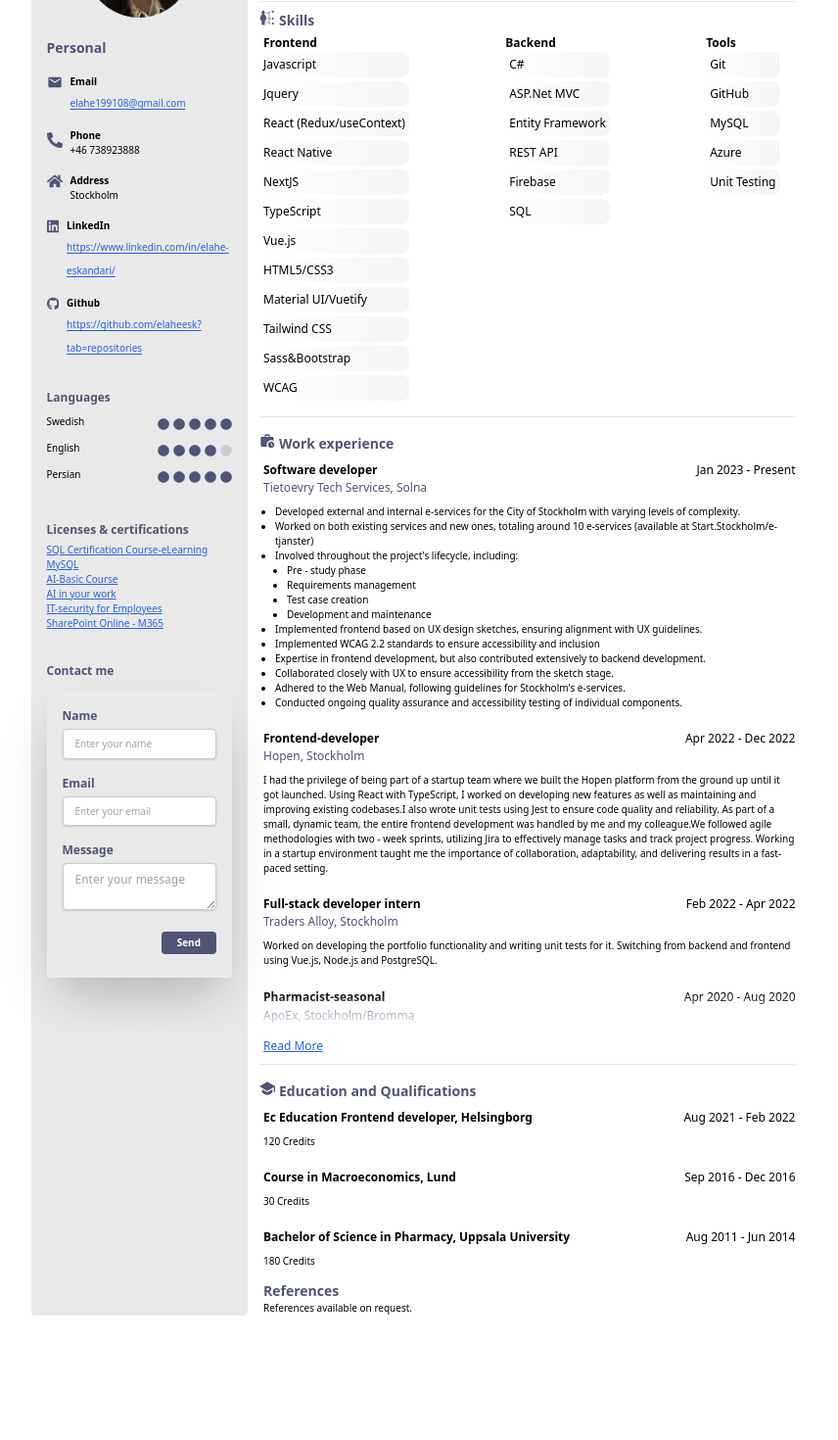
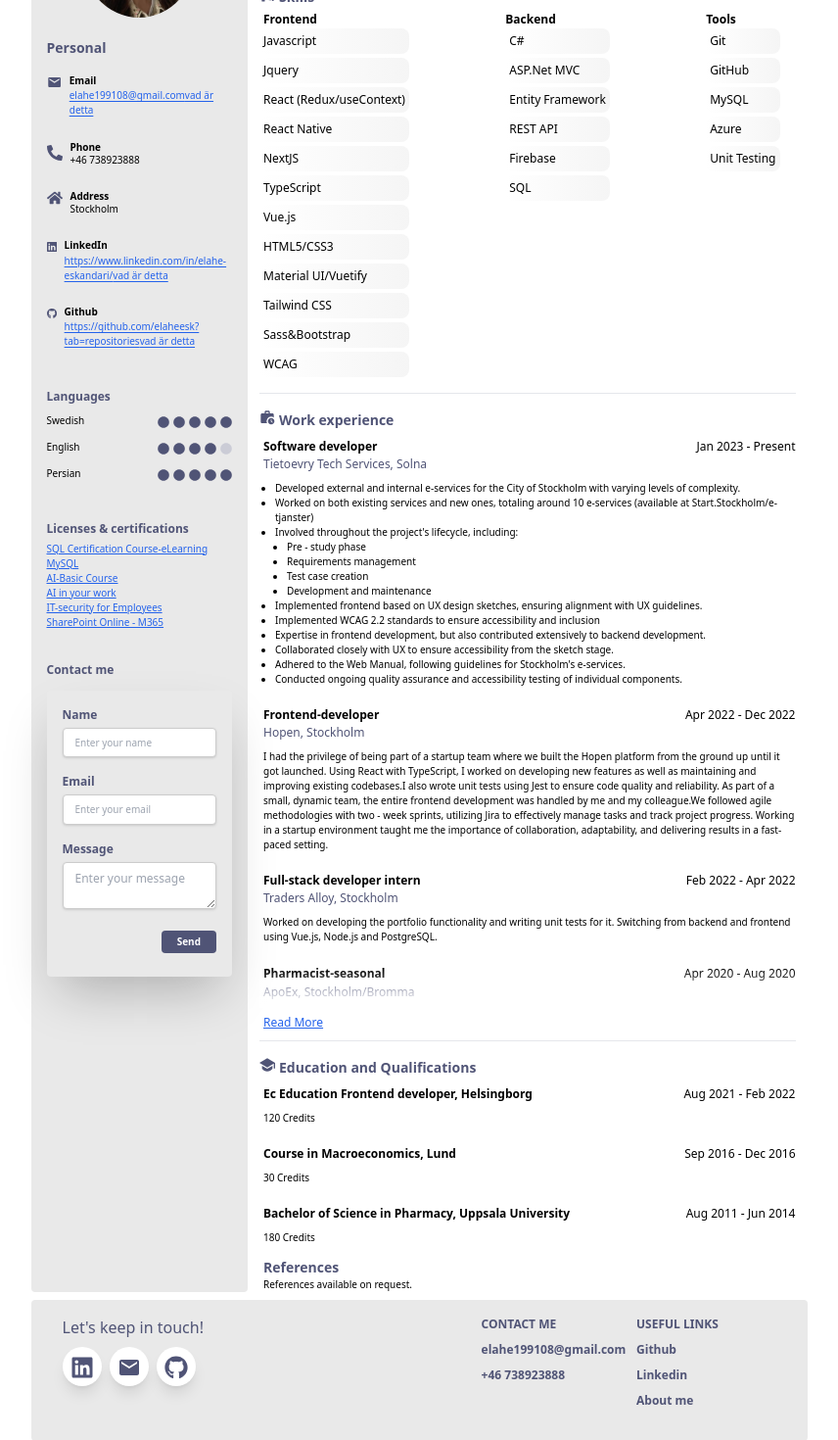
Before and after one commit to elaheesk/elahesresume-, a React (Create React App) app: page / in a window 1280 px wide. Shown: the part 200-1670 px from the top of the page at 98% size, without its empty margins (212-1068 px from the left). Before the commit the page ends 1543 px from the top, so only its background shows below. Built offline with nearby package versions, Linux system fonts and the light colour scheme; no server answers.

Commit message:
added a footer

```diff
--- a/src/App.js
+++ b/src/App.js
@@ -10,7 +10,7 @@ function App() {
                 <Route path="/Details" element={<Details />} />
                 <Route path="/" element={<Home />} />
             </Routes>
-        </div >
+        </div>
     );
 }
 export default App;
--- /dev/null
+++ b/src/components/Footer.js
@@ -0,0 +1,66 @@
+import { FaPhoneAlt, FaLinkedin, FaGithub, FaHome } from "react-icons/fa";
+import { MdEmail } from "react-icons/md";
+import { Link } from "react-router-dom";
+
+const Footer = () => {
+    return (
+        <footer class="relative bg-[#e9e9e9] mt-2 mb-2 pt-4 rounded ">
+            <div class="container mx-auto px-4">
+                <div class="flex flex-wrap text-left lg:text-left">
+                    <div class="w-full lg:w-4/12 px-4">
+                        <h4 class="text-3xl fonat-semibold text-[#505476]">Let's keep in touch!</h4>
+                        <div class="mt-2 lg:mb-2 mb-6">
+                            <button class="bg-white text-lightBlue-600 shadow-lg font-normal h-10 w-10 items-center justify-center align-center rounded-full outline-none focus:outline-none mr-2" type="button">
+                                <a href="https://www.linkedin.com/in/elahe-eskandari/" rel="noreferrer" target="_blank">
+                                    <FaLinkedin className="inline text-[#505476] size-6" />
+                                </a>
+                            </button>
+                            <button class="bg-white text-pink-400 shadow-lg font-normal h-10 w-10 items-center justify-center align-center rounded-full outline-none focus:outline-none mr-2" type="button">
+                                <a href="mailto:elahe199108@gmail.com" rel="noreferrer" target="_blank">
+                                    <MdEmail className="inline text-[#505476] size-6" />
+                                </a>
+                            </button>
+                            <button class="bg-white text-blueGray-800 shadow-lg font-normal h-10 w-10 items-center justify-center align-center rounded-full outline-none focus:outline-none mr-2" type="button">
+                                <a href="https://github.com/elaheesk?tab=repositories" rel="noreferrer" target="_blank">
+                                    <FaGithub className="inline text-[#505476] size-6" />
+                                </a>
+                            </button>
+                        </div>
+                    </div>
+                    <div class="w-full lg:w-8/12 px-4">
+                        <div class="flex flex-wrap items-top mb-6">
+                            <div class="w-full lg:w-4/12 px-4 ml-auto">
+                                <span class="block uppercase text-[#505476] text-sm font-semibold mb-2">Contact me</span>
+                                <ul class="list-unstyled">
+                                    <li>
+                                        <a className="text-[#505476] font-semibold block pb-2 text-sm" rel="noreferrer" target="_blank" href="mailto:elahe199108@gmail.com">elahe199108@gmail.com</a>
+                                    </li>
+                                    <li>
+                                        <p className="text-[#505476] font-semibold block pb-2 text-sm" rel="noreferrer">+46 738923888</p>
+                                    </li>
+                                </ul>
+                            </div>
+                            <div class="w-full lg:w-4/12 px-4">
+                                <span class="block uppercase text-[#505476] text-sm font-semibold mb-2">Useful links</span>
+                                <ul class="list-unstyled">
+                                    <li>
+                                        <a className="text-[#505476] font-semibold block pb-2 text-sm hover:underline" href="https://github.com/elaheesk?tab=repositories" rel="noreferrer" target="_blank">Github</a>
+                                    </li>
+                                    <li>
+                                        <a className="text-[#505476] font-semibold block pb-2 text-sm hover:underline" href="https://www.linkedin.com/in/elahe-eskandari/" rel="noreferrer" target="_blank">Linkedin</a>
+                                    </li>
+                                    <li>
+                                        <Link className="text-[#505476] font-semibold block pb-2 text-sm hover:underline"
+                                            to="/details">About me</Link>
+                                    </li>
+                                </ul>
+                            </div>
+                        </div>
+                    </div>
+                </div>
+
+            </div>
+        </footer>
+    )
+}
+export default Footer;
--- a/src/components/FormField.js
+++ b/src/components/FormField.js
@@ -41,6 +41,7 @@ const FormField = ({
                 />
             )}
             {touched && hasError && <div style={{ color: "red" }}>{errorMessage}</div>}
-        </div>)
+        </div>
+    )
 }
 export default FormField;
--- a/src/components/MainContent.js
+++ b/src/components/MainContent.js
@@ -5,8 +5,6 @@ import { MdWorkHistory } from "react-icons/md";
 import { RiGraduationCapFill } from "react-icons/ri";
 import { GiSkills } from "react-icons/gi";
 import JobEducationDetails from "../components/JobEducationDetails";
-import LikeButton from "../components/LikeButton";
-
 import { intoduction, workexperiences, educationList, frontendSkills, backendSkills, toolsSkills, previousWorkexperiences, resumeDescription } from "../data";
 
 const MainContent = () => {
@@ -22,9 +20,9 @@ const MainContent = () => {
         <div className="md:basis-3/4 px-3 sm:w-full"
             onMouseOver={() => setToggleAccordion(!toggleAccordion)}>
             <div id="resume-description" className="rounded-lg leading-normal">{resumeDescription}</div>
-            <p className="text-xs md:pl-1 p-2 pb-0">{intoduction}</p>
-            <Link className="text-xs text-blue-600 md:px-2 md:pl-1 pb-1 underline hover:no-underline"
-                to="/details">Click here to read more</Link>
+            <div className="text-xs md:pl-1 p-2 pb-0">{intoduction}<Link className="text-blue-600  hover:underline"
+                to="/details">Read more</Link>
+            </div>
             <hr className="mt-2"></hr>
             <div className="flex justify-start mt-2">
                 <GiSkills className="giSkills" />
--- a/src/components/SideBar.js
+++ b/src/components/SideBar.js
@@ -1,5 +1,5 @@
 import Languages from "./Languages";
-import { Link, useNavigate } from "react-router-dom";
+import { useNavigate } from "react-router-dom";
 import { languages, personalDetails, certifications } from "../data";
 import { fixSwedishCharacters } from "../ValidationFunctions";
 import Form from "../components/Form";
@@ -7,7 +7,7 @@ import Form from "../components/Form";
 const SideBar = ({ tooltipContent, setTooltipContent }) => {
     const navigate = useNavigate();
 
-    return (
+    return(
         <div className="personal-container px-4">
             <button className="text-md text-[#505476]
                     font-semibold
@@ -18,7 +18,7 @@ const SideBar = ({ tooltipContent, setTooltipContent }) => {
             {personalDetails.map((item, index) => (
                 <div key={index} className="mt-4 flex justify-start">
                     {item.icon}
-                    <div className="pl-2">
+                    <div className="pl-2 mb-2 leading-[0.825rem]">
                         {item.label === 'Address' ? (
                             <div className="flex flex-justify-between">
                                 <div
@@ -34,7 +34,7 @@ const SideBar = ({ tooltipContent, setTooltipContent }) => {
                         ) : <div className="font-semibold text-xs">{item.label}</div>
                         }
                         {item.isLink ? (
-                            <a className="underline underline-offset-2 text-xs hover:no-underline text-blue-600" href={item.link} target="_blank" rel="noreferrer" >{item.value}</a>
+                            <a className="underline underline-offset-2  text-xs hover:no-underline text-blue-600" href={item.link} target="_blank" rel="noreferrer" >{item.value}vad är detta</a>
                         ) : (
                             <p className="text-xs">{item.value}</p>
                         )}
--- a/src/pages/Home.js
+++ b/src/pages/Home.js
@@ -1,5 +1,6 @@
 import React, { useState, Suspense, lazy } from "react";
 import img0047 from '../IMG_0047.png';
+import Footer from "../components/Footer";
 const SideBar = lazy(() => import('../components/SideBar'));
 const MainContent = lazy(() => import('../components/MainContent'));
 
@@ -25,6 +26,7 @@ const Home = () => {
                     <MainContent />
                 </Suspense>
             </div>
+            <Footer />
         </div>
     )
 }
```
